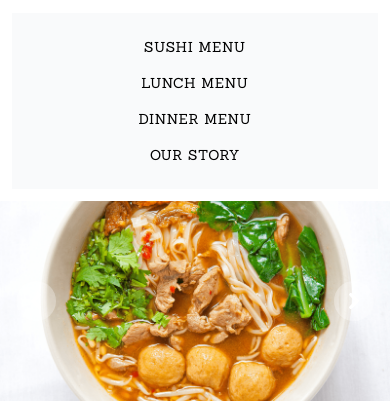
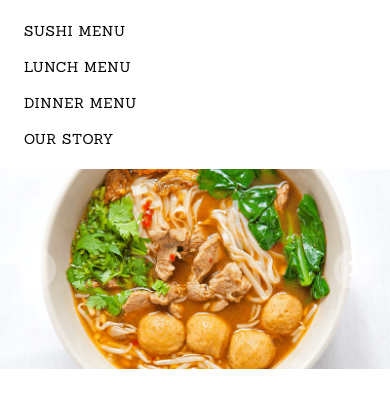
Before and after one commit to DC989/vite-petersushi, a website built with Vite: page index.html in a window 390 px wide. Both pictures are taken after a click on the button "Open main menu". Shown: the part 115-518 px from the top of the page. Built offline with nearby package versions, Linux system fonts and the light colour scheme.

Commit message:
nav updated.

```diff
--- a/index.html
+++ b/index.html
@@ -46,12 +46,12 @@
             </button>
             <div class="hidden w-full md:block md:w-auto" id="navbar-default">
               <ul
-                class="mt-4 flex flex-col items-center justify-between bg-gray-50 p-4 font-serif text-sm uppercase tracking-wider rtl:space-x-reverse md:mt-0 md:flex-row md:space-x-8 md:bg-white md:p-0 lg:flex lg:text-base"
+                class="mt-4 flex flex-col justify-between font-serif text-sm uppercase tracking-wider rtl:space-x-reverse md:mt-0 md:flex-row md:items-center md:space-x-8 md:bg-white lg:flex lg:text-base"
               >
                 <li>
                   <a
                     href="#"
-                    class="block bg-transparent px-3 py-2 text-black hover:text-primary hover:no-underline md:p-0"
+                    class="block bg-transparent px-3 py-2 text-black hover:bg-primary hover:text-black hover:no-underline md:p-0 md:hover:bg-transparent md:hover:text-primary"
                     aria-current="page"
                     >Sushi Menu</a
                   >
@@ -59,21 +59,21 @@
                 <li>
                   <a
                     href="#"
-                    class="block bg-transparent px-3 py-2 text-black hover:text-primary hover:no-underline md:p-0"
+                    class="block bg-transparent px-3 py-2 text-black hover:bg-primary hover:text-black hover:no-underline md:p-0 md:hover:bg-transparent md:hover:text-primary"
                     >Lunch Menu</a
                   >
                 </li>
                 <li>
                   <a
                     href="#"
-                    class="block bg-transparent px-3 py-2 text-black hover:text-primary hover:no-underline md:p-0"
+                    class="block bg-transparent px-3 py-2 text-black hover:bg-primary hover:text-black hover:no-underline md:p-0 md:hover:bg-transparent md:hover:text-primary"
                     >Dinner Menu</a
                   >
                 </li>
                 <li>
                   <a
                     href="/story"
-                    class="block bg-transparent px-3 py-2 text-black hover:text-primary hover:no-underline md:p-0"
+                    class="block bg-transparent px-3 py-2 text-black hover:bg-primary hover:text-black hover:no-underline md:p-0 md:hover:bg-transparent md:hover:text-primary"
                     >Our Story</a
                   >
                 </li>
```
